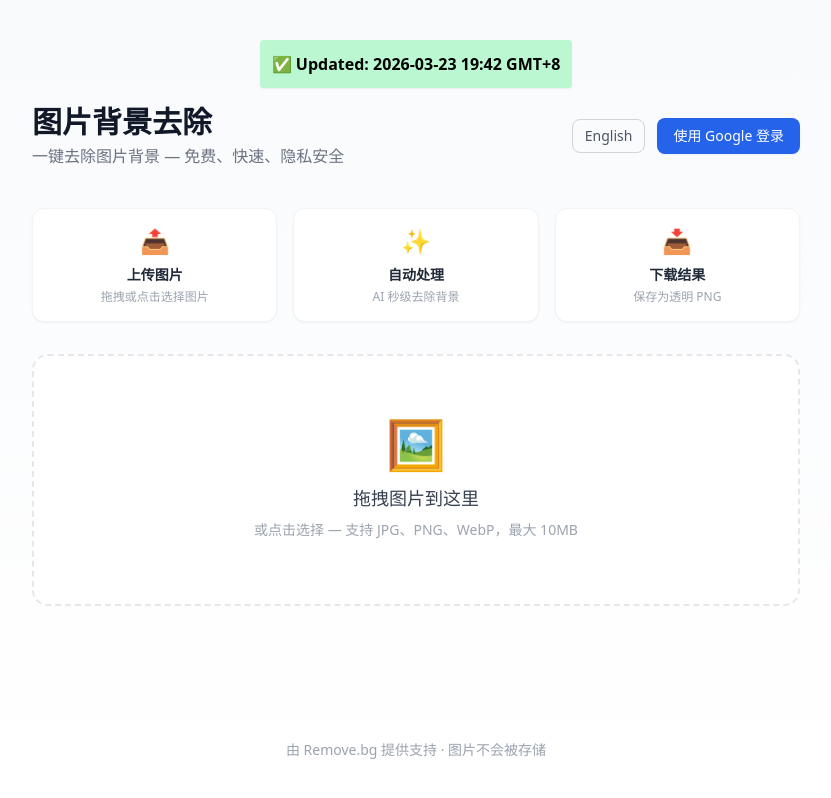
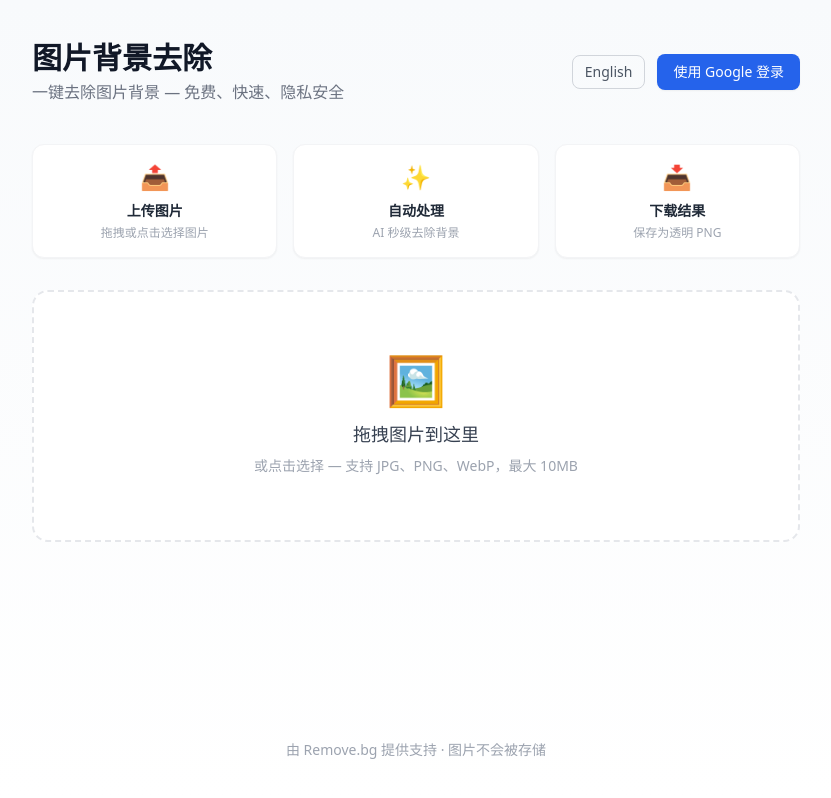
Before and after one commit to kairui467/image-background-remover, a Next.js app: page / in a window 1280 px wide. Shown: the whole page, without its empty margins (224-1055 px from the left). Built offline with nearby package versions, Linux system fonts and the light colour scheme; no server answers.

Commit message:
chore: remove test banner

```diff
--- a/src/app/page.tsx
+++ b/src/app/page.tsx
@@ -107,8 +107,6 @@ export default function Home() {
   return (
     <main className="min-h-screen flex flex-col items-center bg-gradient-to-b from-slate-50 to-white px-4 py-10">
 
-      <div className="bg-green-200 p-3 text-black mb-4 rounded shadow-sm font-bold">✅ Updated: 2026-03-23 19:42 GMT+8</div>
-
       {/* Header */}
       <header className="w-full max-w-3xl flex items-center justify-between mb-10">
         <div>
```
